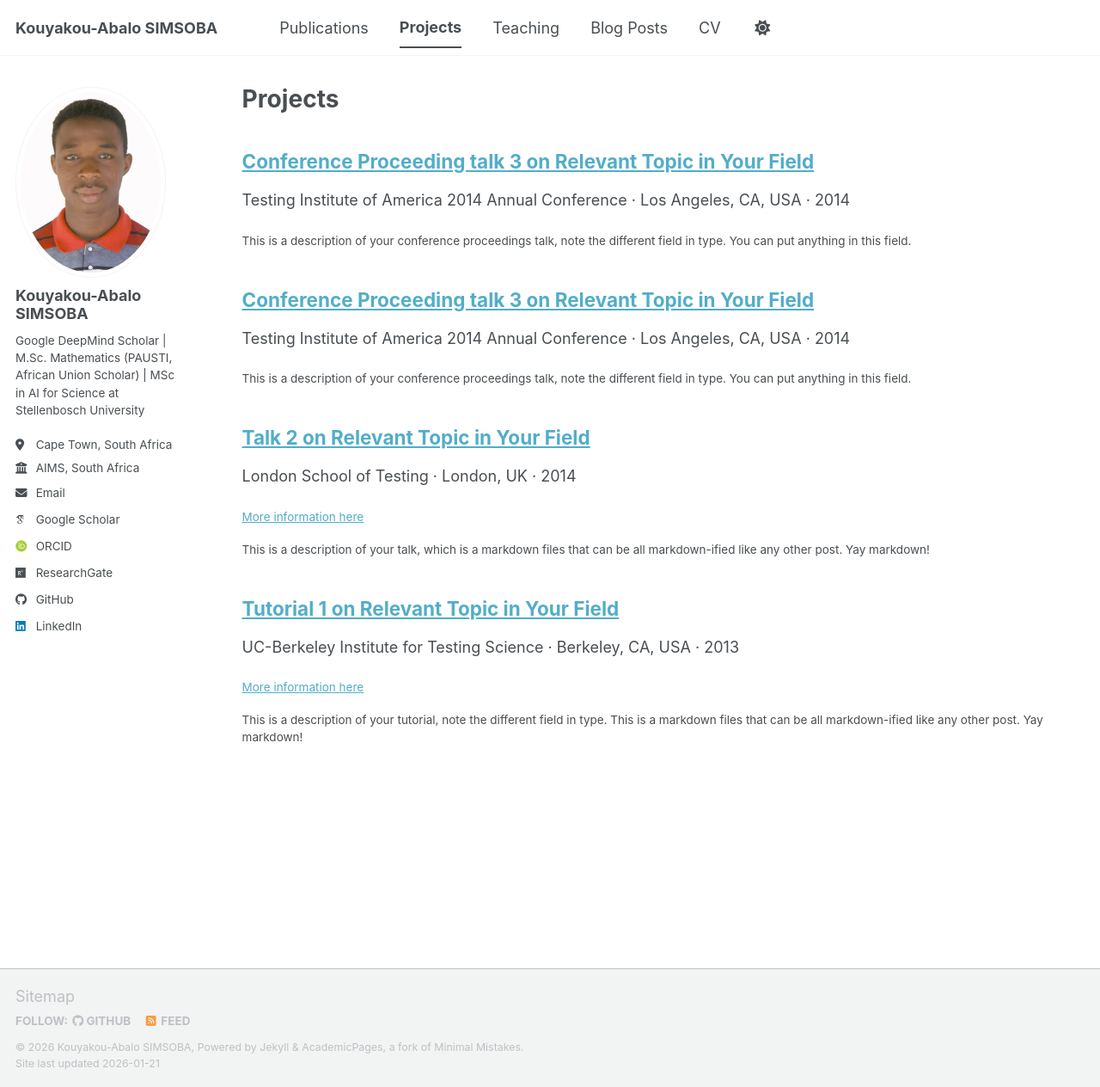
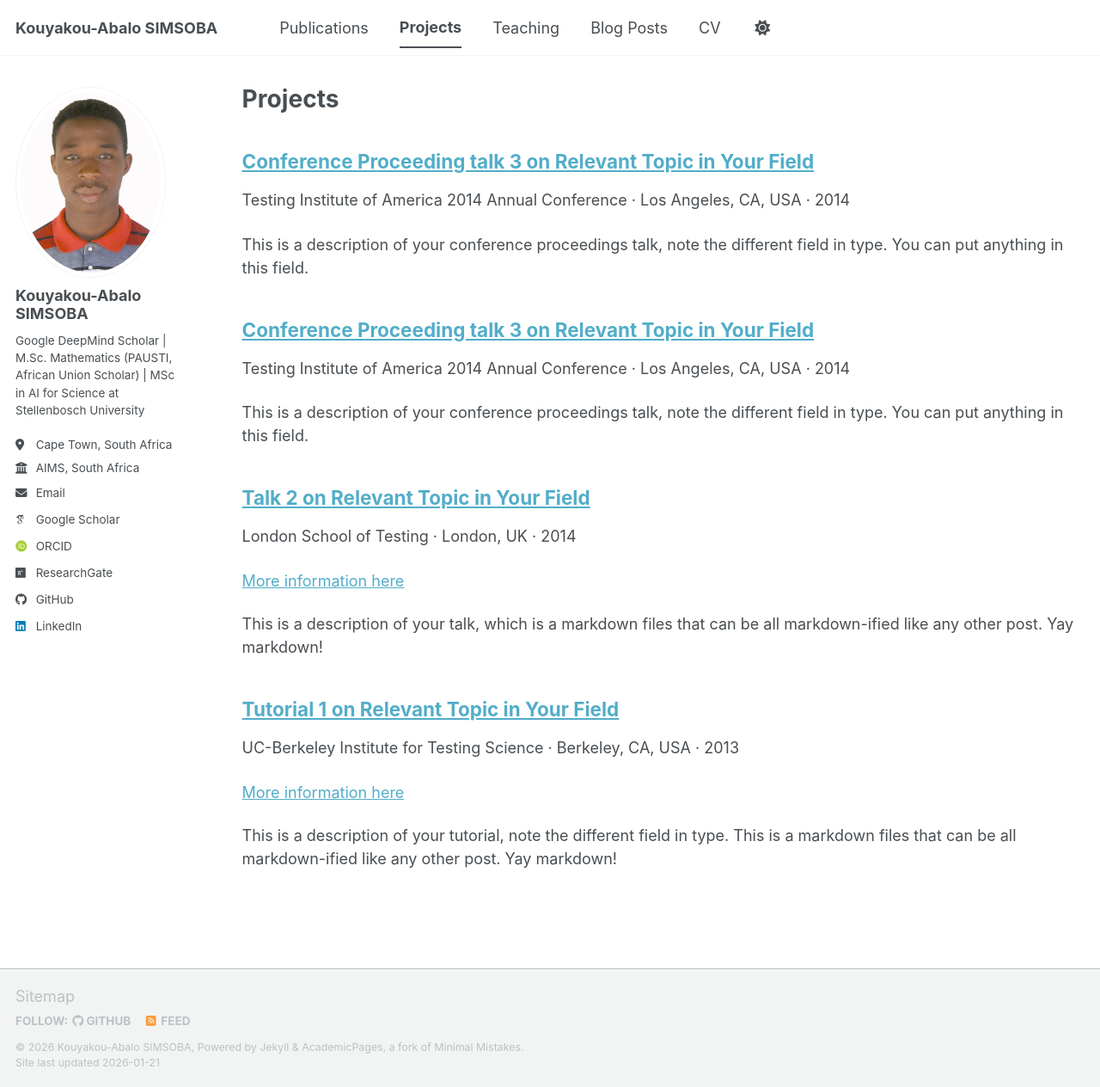
Before and after one commit to simsoba-research/simsoba-research.github.io, a Jekyll site: the page built from _pages/talks.html, in a window 1280 px wide and 1264 px high. Shown: the whole window at 86% size. Built offline with Jekyll 4.4.1, drawn with Linux system fonts in a browser that asks for light colours; some web fonts are replaced; a script bundle is joined from its source files by our own code; library files that are not in the unit come from our copies.

Commit message:
Update talks.html

```diff
--- a/_pages/talks.html
+++ b/_pages/talks.html
@@ -9,12 +9,12 @@ author_profile: true
 {% for post in site.talks reversed %}
 <article class="archive__item">
 
-  <!-- Blue project title (same size as Teaching & CV) -->
+  <!-- Project title (blue, same as Teaching & CV) -->
   <h2 class="archive__item-title">
     <a href="{{ post.url | relative_url }}">{{ post.title }}</a>
   </h2>
 
-  <!-- Clean meta line: venue · location · year (NORMAL SIZE) -->
+  <!-- Meta line: venue · location · year (normal size, no commas issue) -->
   {% if post.venue or post.location or post.date %}
   <p>
     {% if post.venue %}{{ post.venue }}{% endif %}
@@ -27,9 +27,11 @@ author_profile: true
   </p>
   {% endif %}
 
-  <!-- IMPORTANT: markdownify so text is NOT tiny -->
-  <div class="archive__item-excerpt">
-    {{ post.content | markdownify }}
+  <!-- DESCRIPTION ONLY: increased size and readable -->
+  <div>
+    <p style="font-size: 1.05em; line-height: 1.6;">
+      {{ post.content | markdownify }}
+    </p>
   </div>
 
 </article>
```
